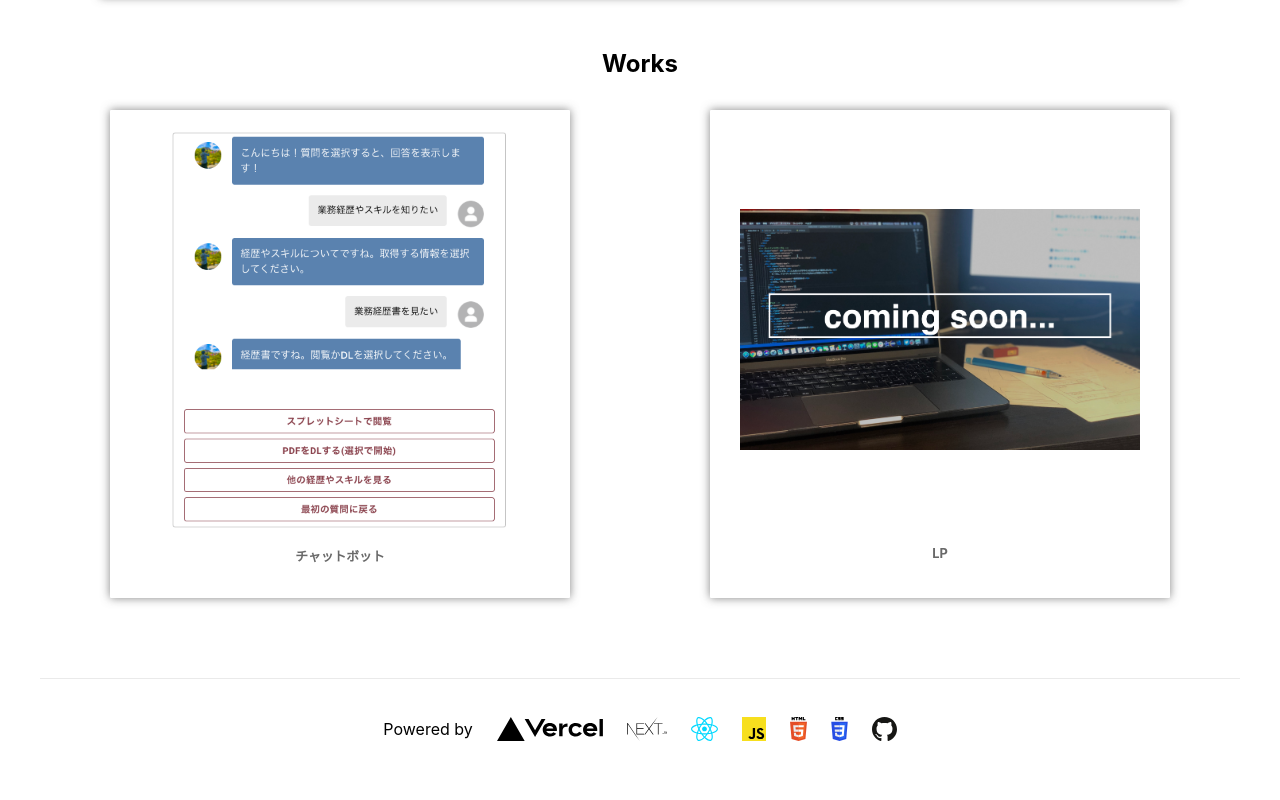
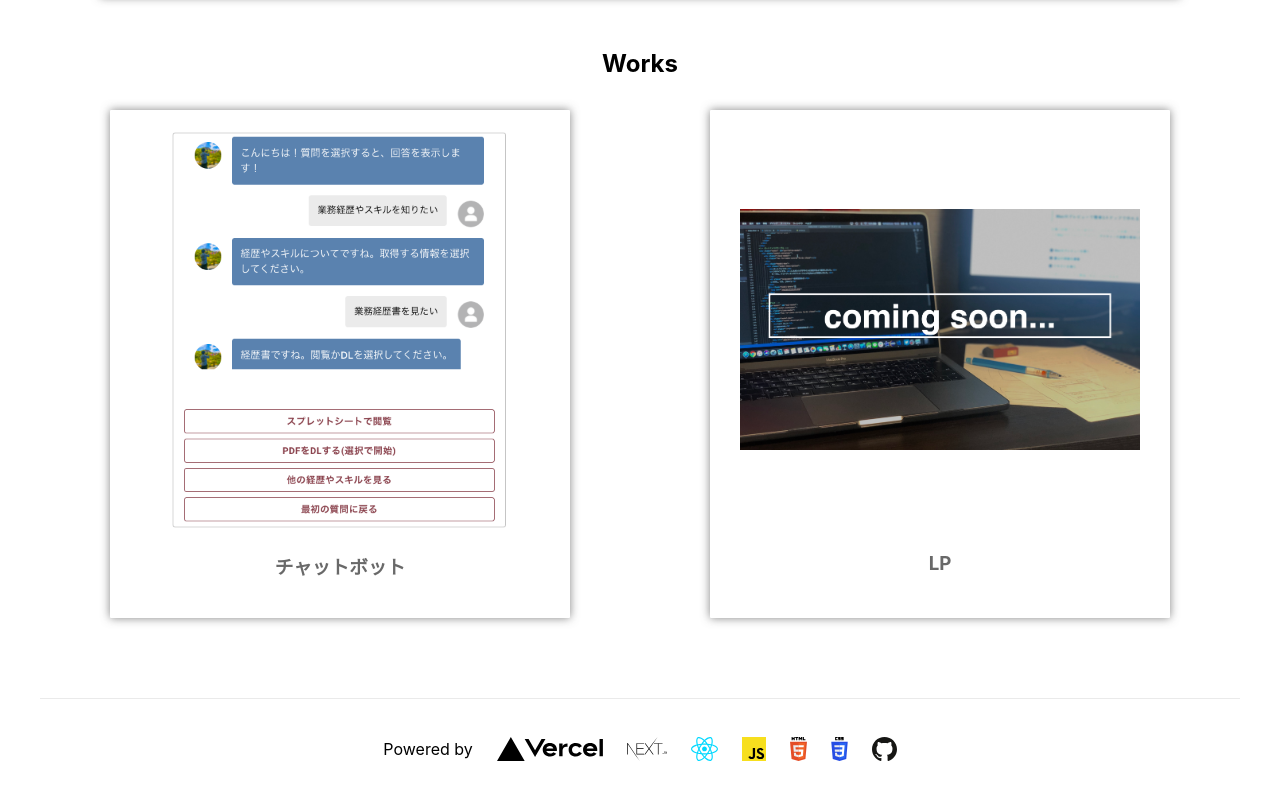
Before and after one commit to kazuya-m/my-pf, a Next.js app: page / in a window 1280 px wide. Shown: the part 906-1706 px from the top of the page. Built offline with nearby package versions, Linux system fonts and the light colour scheme.

Commit message:
modified title

```diff
--- a/components/works/worksItem/index.jsx
+++ b/components/works/worksItem/index.jsx
@@ -21,7 +21,7 @@ export function WorksItem(props) {
         alt={props.content.title}
         onClick={()=>handleClickedModalOpen()}
       />
-      <h3 className={`fontLight lighterColor`}>{props.content.title}</h3>
+      <h3 className={`lighterColor`}>{props.content.title}</h3>
       {modalOpen &&
         <Modal
           content={props.content}
```
